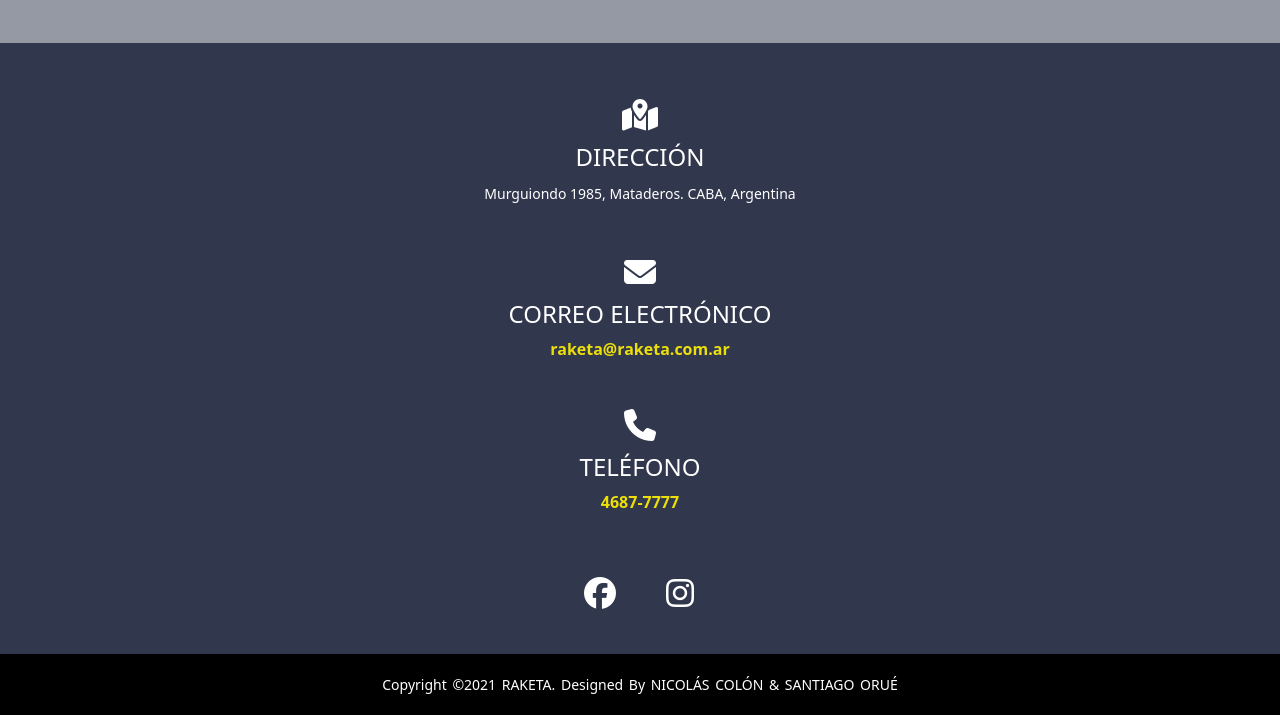
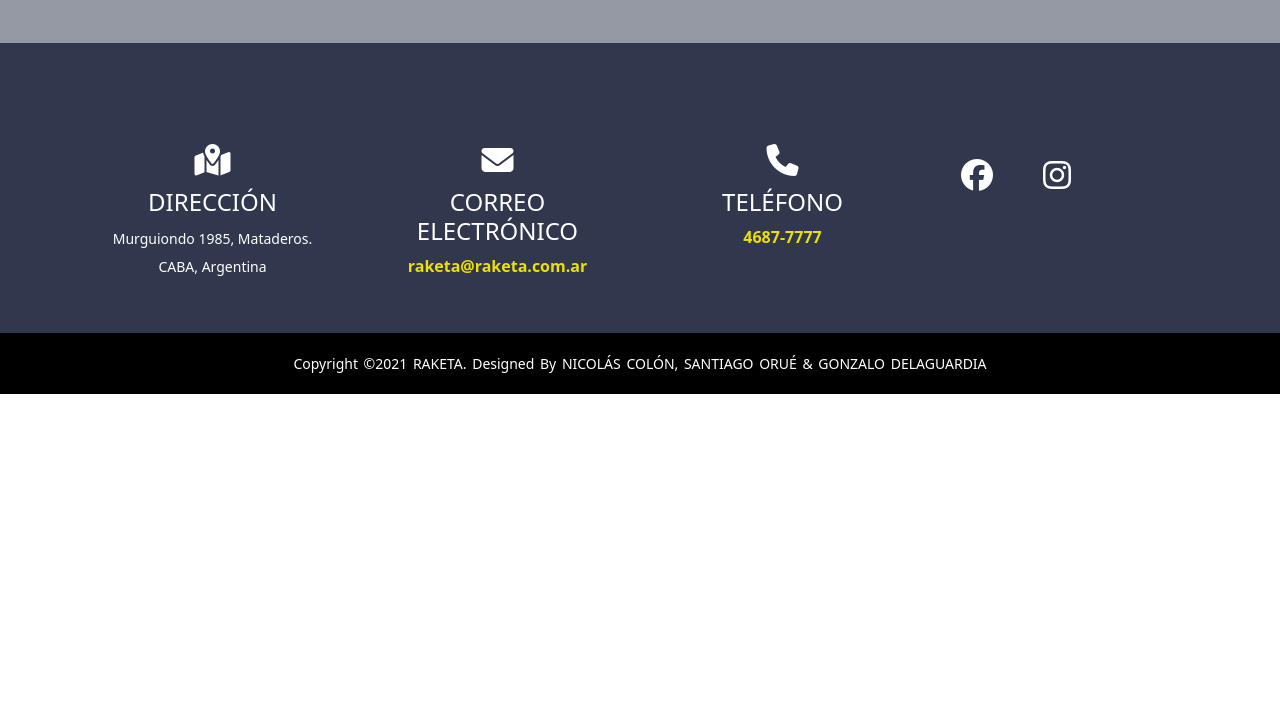
Before and after one commit to gdelaguar/raketa, a plain HTML site: page index.html in a window 1280 px wide. Shown: the part 1588-2303 px from the top of the page. After the commit the page ends 1982 px from the top, so only its background shows below. Drawn offline with nearby package versions, Linux system fonts and the light colour scheme.

Commit message:
Mejorado del Footer

```diff
--- a/index.html
+++ b/index.html
@@ -15,6 +15,8 @@
 	<link href="https://fonts.googleapis.com/css2?family=Lato:wght@400&family=Libre+Baskerville:wght@700&family=Roboto&family=Zilla+Slab:wght@500&display=swap" rel="stylesheet">
 	<link href="https://fonts.googleapis.com/css2?family=Lato:wght@900&display=swap" rel="stylesheet">
 	<link rel="stylesheet" href="styles/styles.css">
+
+
 
 </head>
 
@@ -82,33 +84,43 @@
 			<iframe src="https://www.google.com/maps/embed?pb=!1m14!1m8!1m3!1d13127.589262186866!2d-58.5009723!3d-34.6572961!3m2!1i1024!2i768!4f13.1!3m3!1m2!1s0x0%3A0x357dd3014f495506!2sFer%20Sud%20SA!5e0!3m2!1ses!2sar!4v1630722098612!5m2!1ses!2sar" width="600" height="450" style="border:0;" allowfullscreen="" loading="lazy"></iframe>
 		</div>
 	</div>
-
         <footer>
-		<div class="footer-content">
-			<ul class="datos">
+		<div class="footer-clean">
+            <div class="container">
+                <div class="row justify-content-center">
+                    <div class="col-sm-4 col-md-3 item">
+						<ul class = "datos">
 						<li><i class="fas fa-map-marked-alt"></i></li>
 						<li><h4>DIRECCIÓN</h4></li>
 						<li><p>Murguiondo 1985, Mataderos. CABA, Argentina</p></li>
 						</ul>
-			<ul class="datos">
+					</div>
+					<div class="col-sm-4 col-md-3 item">
+						<ul class = "datos">
 						<li><i class="fas fa-envelope"></i></li>
 						<li><h4>CORREO ELECTRÓNICO</h4></li>
 						<li><a href="mailto:raketa@raketa.com.ar">raketa@raketa.com.ar</a></li>
 						</ul>
-			<ul class="datos">
+					</div>
+					<div class="col-sm-4 col-md-3 item">
+						<ul class = "datos">
 						<li><i class="fas fa-phone"></i></li>
 						<li><h4>TELÉFONO</h4></li>
 						<li><a href="tel:011-4687-7777">4687-7777</a></li>
 						</ul>
-			<ul class="redes">
+					</div>
+					<div class="col-sm-4 col-md-3 item">
+						<ul class = "redes">
 						<li><a class="btnRedes btn" href="https://www.facebook.com/zocalosraketa"><i class="fa fa-facebook"></i></a></li>
 						<li><a class="btnRedes btn" href="https://www.instagram.com"><i class="fa fa-instagram"></i></a></li>
 						</ul>
 			</div>
+		</div>
+		</div>
+		</div>
 		<div class="footer-bottom">
-			<p>Copyright &copy;2021 RAKETA. designed by <span>Nicolás Colón & Santiago Orué</span></p>
+			<p>Copyright &copy;2021 RAKETA. designed by <span>Nicolás Colón, Santiago Orué & Gonzalo Delaguardia</span></p>
 		</div>
 	</footer>
-
 </body>
 </html>
--- a/styles/styles.css
+++ b/styles/styles.css
@@ -274,22 +274,23 @@ footer p{
   color: #fff;
 }
 
-.footer-content{
+.footer-clean{
   display: flex;
   align-items: center;
   justify-content: center;
   flex-direction: column;
   text-align: center;
+  padding: 45px 0 20px;
 }
 
-.footer-content h3{
+.footer-clean h3{
   font-size: 1.8rem;
   font-weight: 400;
   text-transform: capitalize;
   line-height: 3rem;
 }
 
-.footer-content p{
+.footer-clean p{
   max-width: 500px;
   margin: 0px 10px;
   line-height: 28px;
@@ -322,6 +323,7 @@ footer p{
 
 .datos h4{
 	margin-top: 10px;
+	color: #fff
 }
 
 .datos a{
```
Lines whose indentation alone changed are shown as unchanged.
